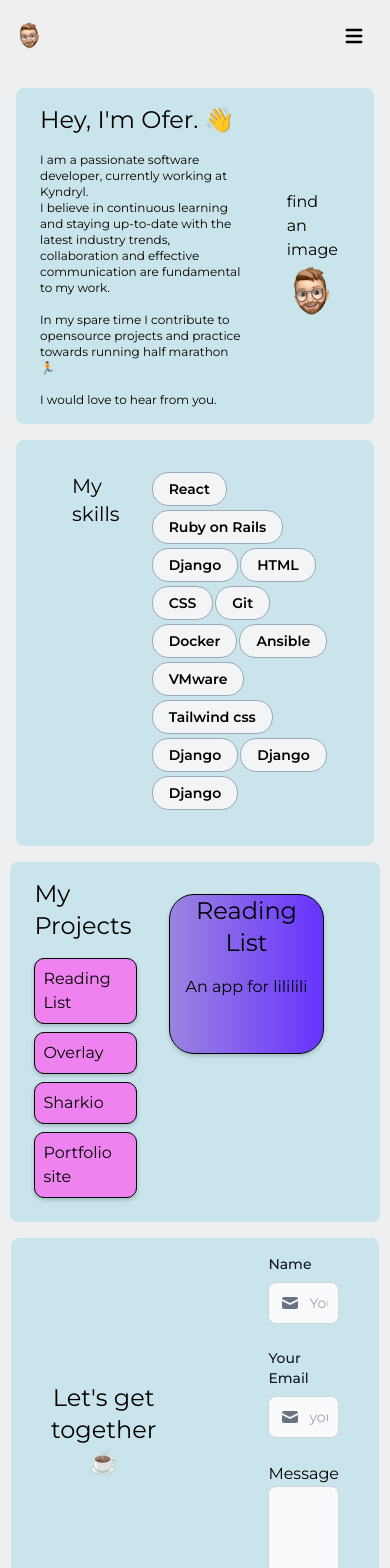
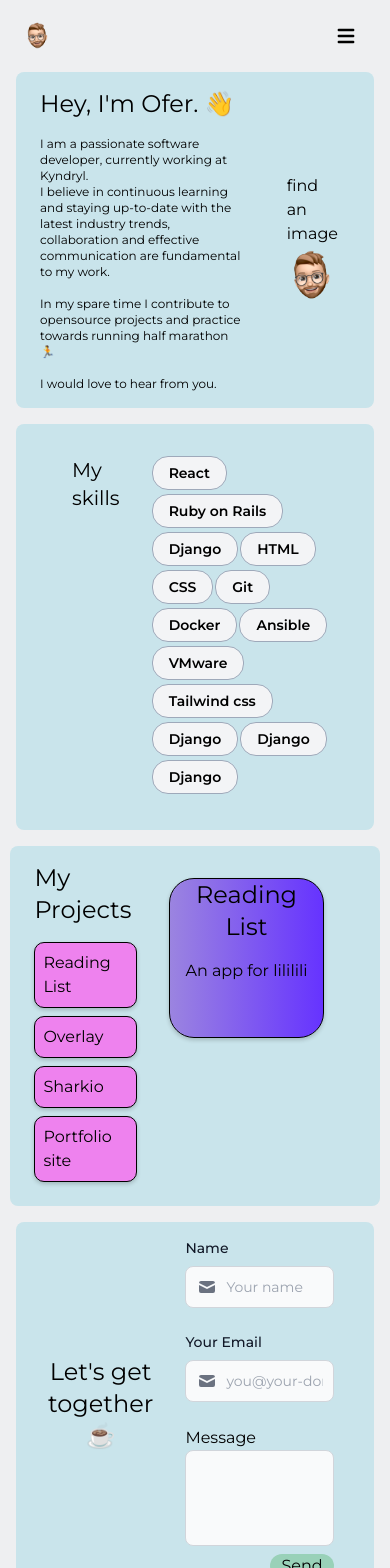
Before and after one commit to Oferlis/portfolio-website, a React (Create React App) app: page / in a window 390 px wide. Shown: the top 1568 px of the page. Built offline with nearby package versions, Linux system fonts and the light colour scheme.

Commit message:
navbar changes

```diff
--- a/src/App.css
+++ b/src/App.css
@@ -85,7 +85,13 @@ h2 {
 }
 
 .get-together-text {
-  margin-right: 6rem
+  margin-right: 6rem;
+  width: 40%;
+
+  @media (max-width: 768px) {
+    margin-right: 1rem;
+    margin-left: 0.5rem;
+  }
 }
 
 .skills-div {
--- a/src/components/Navbar.js
+++ b/src/components/Navbar.js
@@ -10,8 +10,8 @@ export default function Navbar() {
     }
 
     return (
-        <nav className="border-gray-200 absoulte w-full" >
-            <div id="home" className="flex flex-wrap items-center justify-between md:justify-start mx-auto p-4 font-montserrat ">
+        <nav className="border-gray-200 w-full" >
+            <div id="home" className="flex flex-wrap items-center justify-between md:justify-start mx-auto md:pl-1 md:pr-0 pl-6 pt-4 pr-6 font-montserrat ">
                 <HashLink smooth to="/#home">
                 <img src={process.env.PUBLIC_URL + "/images/ofer_pic.png"} alt="me" className="h-8 mr-3"/>
                 </HashLink>
```
Also changed, not shown: 1 other file (tests, documents, lock files or other folders).
